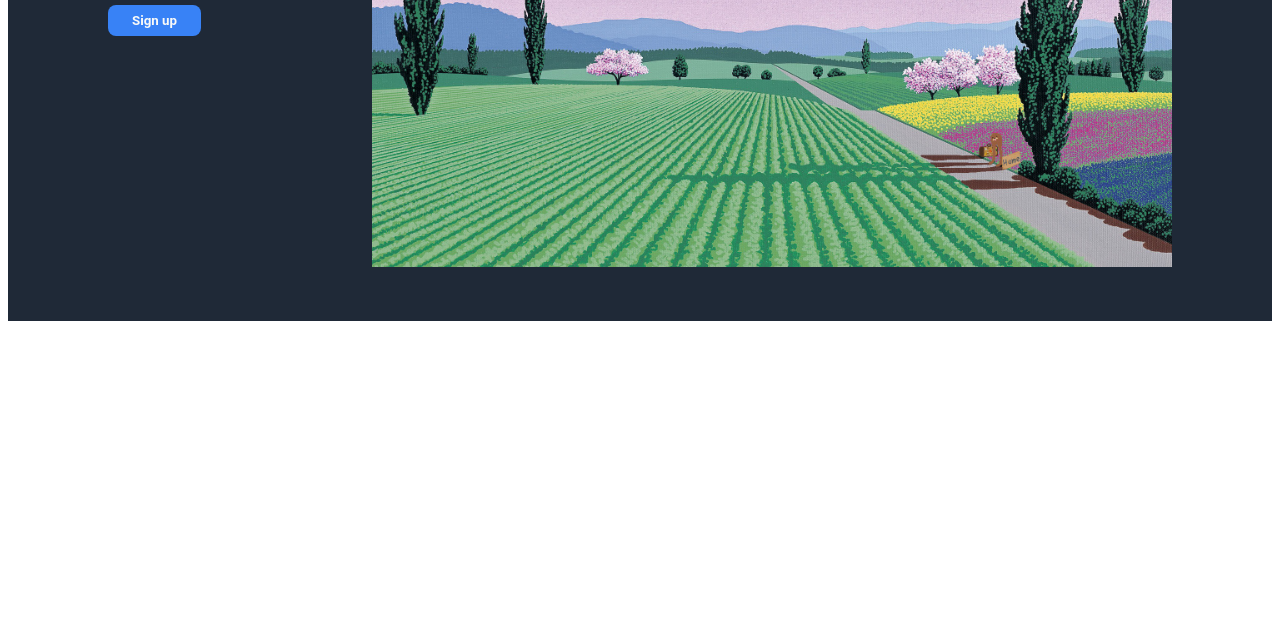
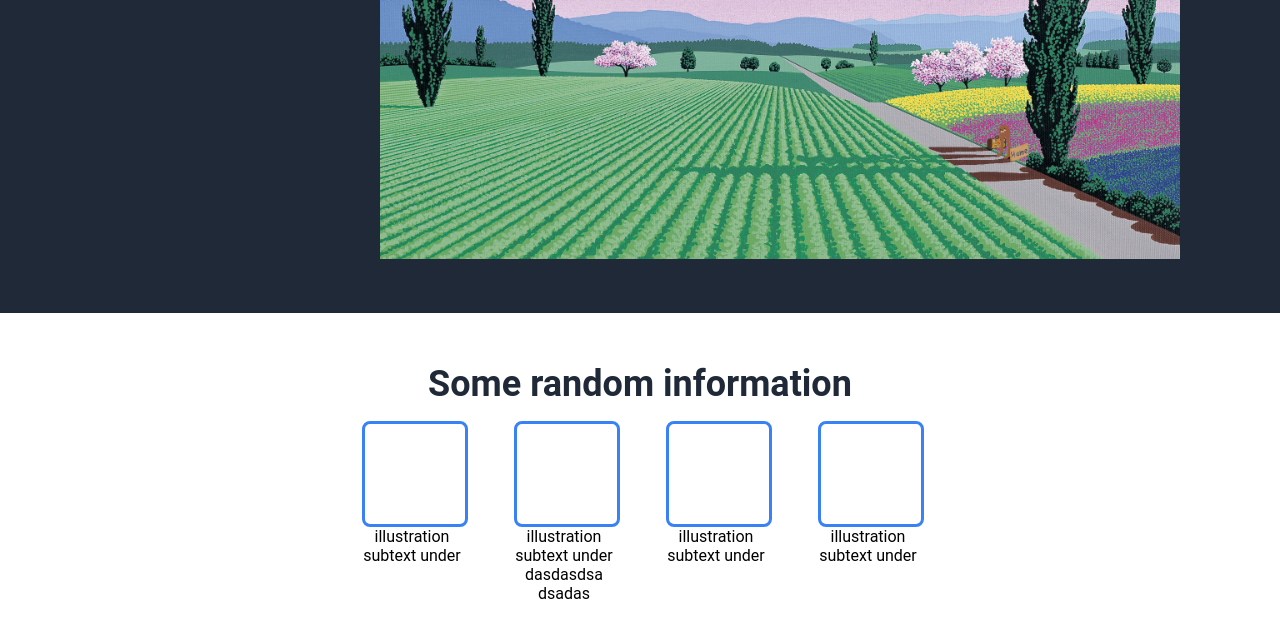
Before and after one commit to khruschevite/flex, a plain HTML site: page index.html in a window 1280 px wide. Shown: the part 381-1018 px from the top of the page. Before the commit the page ends 800 px from the top, so only its background shows below. Drawn offline with Linux system fonts and the light colour scheme.

Commit message:
Added info

```diff
--- a/index.html
+++ b/index.html
@@ -44,6 +44,56 @@
       </div>
     </div>
   </div>
+
+  <div class="body">
+    <div class="information">
+      <div class="box_info">
+        Some random information
+      </div>
+
+      <div class="boxes">
+        <div class="box">
+          <div class="illustration">
+          </div>
+          <div class="itext">
+            illustration subtext under
+          </div>
+        </div>
+
+        <div class="box">
+          <div class="illustration">
+          </div>
+          <div class="itext">
+            illustration subtext under dasdasdsa dsadas
+          </div>
+        </div>
+
+        <div class="box">
+          <div class="illustration">
+          </div>
+          <div class="itext">
+            illustration subtext under
+          </div>
+        </div>
+
+        <div class="box">
+          <div class="illustration">
+          </div>
+          <div class="itext">
+            illustration subtext under
+          </div>
+        </div>
+      </div>
+    </div>
+
+    <div class="quote">
+
+    </div>
+
+    <div class="sign_up">
+
+    </div>
+  </div>
 </body>
 
 </html>
--- a/style.css
+++ b/style.css
@@ -2,12 +2,12 @@ body{
     display: flex;
     flex-direction: column;
     font-family: Roboto, sans-serif;
-
+    margin: 0;
 }
 
 .body {
     padding: 0 100px;
-    margin: 0;
+
 }
 
 .hero {
@@ -83,3 +83,38 @@ img {
     width: 100vh;
 
 }
+
+.information {
+    display: flex;
+    flex-direction: column;
+    align-items: center;
+    justify-content: center;
+    margin-top: 50px;
+    margin-bottom: 100px;
+    gap: 16px;
+    text-align: center;
+}
+
+.box_info{
+    font-size: 36px;
+    font-weight: bold;
+    color: #1f2937;
+}
+
+.boxes {
+    display: flex;
+    justify-content: center;
+    gap: 52px;
+}
+
+.box {
+    max-width: 100px;
+}
+
+.illustration {
+    border: solid;
+    width: 100px;
+    height: 100px;
+    color: #3882f6;
+    border-radius: 8px;
+}
```
